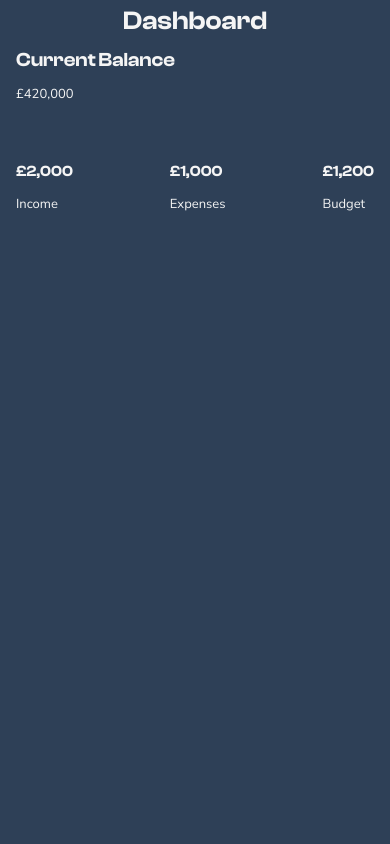
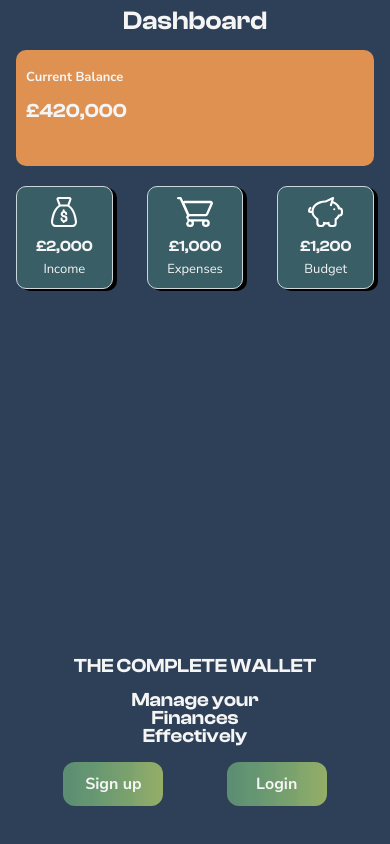
Before and after one commit to harley-hutchinson/Second-Hackathon, a React (Create React App) app: page / in a window 390 px wide. Shown: the top 844 px of the page. Built offline with nearby package versions, Linux system fonts and the light colour scheme.

Commit message:
finish money cards and style for mobile

```diff
--- a/src/components/MoneyCards/MoneyCards.js
+++ b/src/components/MoneyCards/MoneyCards.js
@@ -1,21 +1,27 @@
 import "./MoneyCards.scss";
+import moneyBag from "../../assets/icons/Bag of money.svg";
+import cart from "../../assets/icons/Cart.svg";
+import moneyBox from "../../assets/icons/Money box.svg";
 
 const MoneyCards = () => {
   return (
     <section className="money-cards">
       <article className="money-card">
-        <h3 className="money-card__money">£2,000</h3>
-        <p className="money-card__heading">Income</p>
+        <img src={moneyBag} alt="bag of money" className="money-card__img" />
+        <h3 className="money-card__heading">£2,000</h3>
+        <p className="money-card__money">Income</p>
       </article>
 
       <article className="money-card">
-        <h3 className="money-card__money">£1,000</h3>
-        <p className="money-card__heading">Expenses</p>
+        <img src={cart} alt="bag of money" className="money-card__img" />
+        <h3 className="money-card__heading">£1,000</h3>
+        <p className="money-card__money">Expenses</p>
       </article>
 
       <article className="money-card">
-        <h3 className="money-card__money">£1,200</h3>
-        <p className="money-card__heading">Budget</p>
+        <img src={moneyBox} alt="bag of money" className="money-card__img" />
+        <h3 className="money-card__heading">£1,200</h3>
+        <p className="money-card__money">Budget</p>
       </article>
     </section>
   );
--- a/src/components/MoneyCards/MoneyCards.scss
+++ b/src/components/MoneyCards/MoneyCards.scss
@@ -1,4 +1,32 @@
-.money-cards {
-  display: flex;
-  justify-content: space-between;
+.money {
+  &-cards {
+    display: flex;
+    justify-content: space-between;
+  }
+
+  &-card {
+    border: 0.1px solid #cdd6dd;
+    width: 27%;
+    background-color: #395e66;
+    display: flex;
+    flex-direction: column;
+    align-items: center;
+    border-radius: 1rem;
+    box-shadow: 4px 2px black;
+
+    &__img {
+      filter: invert(100%) sepia(0%) saturate(0%) hue-rotate(58deg)
+        brightness(105%) contrast(103%);
+      margin-top: 1rem;
+      height: 3rem;
+    }
+
+    &__heading {
+      margin: 1rem 0 0.5rem;
+    }
+
+    &__money {
+      margin: 0 0 1rem;
+    }
+  }
 }
--- a/src/pages/Dashboard/Dashboard.js
+++ b/src/pages/Dashboard/Dashboard.js
@@ -7,8 +7,8 @@ const Dashboard = () => {
       <h1 className="dashboard__heading">Dashboard</h1>
 
       <section className="hero">
-        <h2 className="hero__heading">Current Balance</h2>
-        <p className="hero__balance">£420,000</p>
+        <p className="hero__heading">Current Balance</p>
+        <h2 className="hero__balance">£420,000</h2>
       </section>
 
       <MoneyCards />
--- a/src/pages/Dashboard/Dashboard.scss
+++ b/src/pages/Dashboard/Dashboard.scss
@@ -12,5 +12,12 @@
 }
 
 .hero {
-  padding: 0.5rem 0 3rem 0;
+  padding: 0.5rem 0 3rem 1rem;
+  margin: 2rem 0;
+  background-color: $primary-persian-orange;
+  border-radius: 1rem;
+
+  &__heading {
+    font-weight: 700;
+  }
 }
--- a/src/pages/LandingPage/LandingPage.scss
+++ b/src/pages/LandingPage/LandingPage.scss
@@ -1,13 +1,9 @@
 @use "../../styles/partials/variables" as *;
 @use "../../styles/partials/mixins" as *;
 
-main {
-  width: 100%;
+.landing {
   height: 100vh;
   background: $primary-charcoal;
-}
-
-.landing {
   display: flex;
   width: 100%;
   flex-direction: column;
--- a/src/styles/partials/_variables.scss
+++ b/src/styles/partials/_variables.scss
@@ -5,4 +5,5 @@ $primary-persian-orange: #de9151;
 $primary-text: whitesmoke;
 
 $secondary-tea-green: #c5e6a6;
-$secondary-tea-green: #9899a6;
+$secondary-cool-gray: #9899a6;
+$secondary-cool-gray-faint: #9899a680;
```
